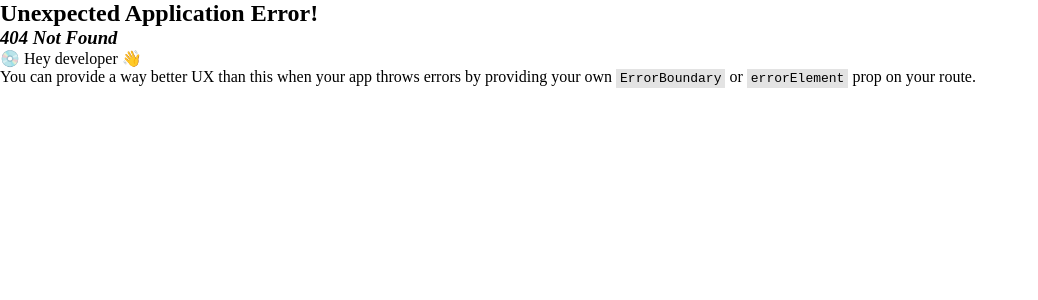
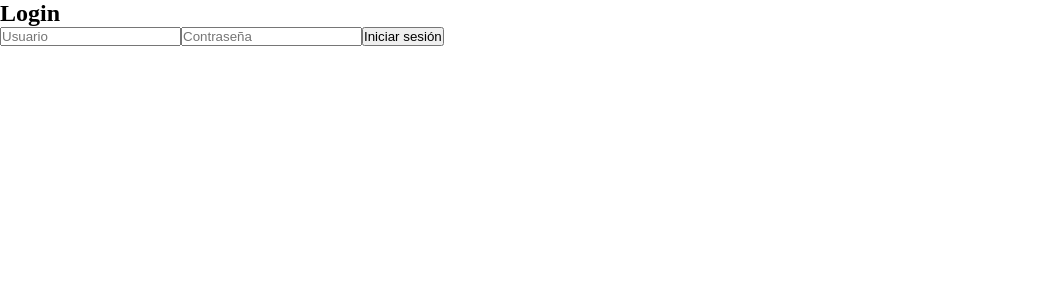
Before and after one commit to No-Country-simulation/s21-t22-webapp, a React (Vite) app in the folder frontend/: page /login in a window 1280 px wide. Before the commit this address had no page. Shown: the top 300 px of the page, without its empty margins (0-1038 px from the left). Built offline with nearby package versions, Linux system fonts and the light colour scheme.

Commit message:
Privatizamos rutas

```diff
--- /dev/null
+++ b/frontend/src/auth/components/Login.tsx
@@ -0,0 +1,44 @@
+import React, { useState } from "react";
+import useAuthStore from "../stores/authStore";
+import { useNavigate } from "react-router-dom";
+
+const Login: React.FC = () => {
+  const [username, setUsername] = useState<string>("");
+  const [password, setPassword] = useState<string>("");
+  const login = useAuthStore((state) => state.login);
+  const navigate = useNavigate();
+
+  const handleSubmit = (e: React.FormEvent) => {
+    e.preventDefault();
+    // Simular una autenticación exitosa
+    if (username === "admin" && password === "1234") {
+      login({ name: username }); // Guardar el usuario en el store
+      alert("Inicio de sesión exitoso");
+      navigate("/viajes");
+    } else {
+      alert("Credenciales incorrectas");
+    }
+  };
+
+  return (
+    // LUEGO ADAPTAMOS EL FORMULARIO A REACT HOOK FORM!!
+    <form onSubmit={handleSubmit}>
+      <h2>Login</h2>
+      <input
+        type="text"
+        placeholder="Usuario"
+        value={username}
+        onChange={(e) => setUsername(e.target.value)}
+      />
+      <input
+        type="password"
+        placeholder="Contraseña"
+        value={password}
+        onChange={(e) => setPassword(e.target.value)}
+      />
+      <button type="submit">Iniciar sesión</button>
+    </form>
+  );
+};
+
+export default Login;
--- /dev/null
+++ b/frontend/src/auth/components/Profile.tsx
@@ -0,0 +1,22 @@
+import React from "react";
+import useAuthStore from "../stores/authStore";
+
+const Profile: React.FC = () => {
+  const user = useAuthStore((state) => state.user);
+  const logout = useAuthStore((state) => state.logout);
+
+  return (
+    <div>
+      {user ? (
+        <div>
+          <h2>Perfil de {user.name}</h2>
+          <button onClick={logout}>Cerrar sesión</button>
+        </div>
+      ) : (
+        <p>No has iniciado sesión</p>
+      )}
+    </div>
+  );
+};
+
+export default Profile;
--- /dev/null
+++ b/frontend/src/auth/stores/authStore.ts
@@ -0,0 +1,27 @@
+import { create } from "zustand";
+
+interface AuthState {
+  user: { name: string } | null;
+  isAuthenticated: boolean;
+  login: (userData: { name: string }) => void;
+  logout: () => void;
+}
+
+// Store de autenticación
+const useAuthStore = create<AuthState>((set) => ({
+  user: null,
+  isAuthenticated: false,
+
+  // Función para iniciar sesión
+  login: (userData) => set({ user: userData, isAuthenticated: true }),
+
+  // Función para cerrar sesión
+  logout: () => set({ user: null, isAuthenticated: false }),
+}));
+
+// agregar contextos hacia abajo
+// .
+// .
+// .
+
+export default useAuthStore;
--- a/frontend/src/contexts/AuthProvider.tsx
+++ /dev/null
@@ -1,29 +0,0 @@
-import React, { createContext, useState, ReactNode } from "react";
-
-// Define el tipo para el contexto
-type AuthContextType = {
-  isAuthenticated: boolean;
-  login: () => void;
-  logout: () => void;
-};
-
-// Crea el contexto
-const AuthContext = createContext<AuthContextType | undefined>(undefined);
-
-// Define el proveedor de autenticación
-export const AuthProvider: React.FC<{ children: ReactNode }> = ({
-  children,
-}) => {
-  const [isAuthenticated, setIsAuthenticated] = useState(false);
-
-  const login = () => setIsAuthenticated(true);
-  const logout = () => setIsAuthenticated(false);
-
-  return (
-    <AuthContext.Provider value={{ isAuthenticated, login, logout }}>
-      {children}
-    </AuthContext.Provider>
-  );
-};
-
-export default AuthProvider;
--- a/frontend/src/routes/PrivateRoute.tsx
+++ b/frontend/src/routes/PrivateRoute.tsx
@@ -1,15 +1,17 @@
 import React from "react";
-import { Navigate } from "react-router-dom";
+import { Navigate, Outlet } from "react-router-dom";
+import useAuthStore from "../auth/stores/authStore";
 
-interface PrivateRouteProps {
-  children: React.ReactElement;
-  isAuthenticated: boolean;
-}
+const PrivateRoute: React.FC = () => {
+  const isAuthenticated = useAuthStore((state) => state.isAuthenticated);
 
-const PrivateRoute: React.FC<PrivateRouteProps> = ({
-  children,
-  isAuthenticated,
-}) => {
-  return isAuthenticated ? children : <Navigate to="/" />;
+  // Si no está autenticado, redirigir al login
+  if (!isAuthenticated) {
+    return <Navigate to="/login" replace />;
+  }
+
+  // Si está autenticado, renderizar el contenido de la ruta
+  return <Outlet />;
 };
+
 export default PrivateRoute;
--- a/frontend/src/routes/Router.tsx
+++ b/frontend/src/routes/Router.tsx
@@ -1,11 +1,11 @@
 import { createBrowserRouter, RouterProvider } from "react-router-dom";
-import { AuthProvider } from "../contexts/AuthProvider";
 import { ReactElement } from "react";
-import Prueba, { Anidada1, Anidada2 } from "../pages/Prueba";
-// import BusSeatSelector from './components/BusSeatSelector';
 import Home from "../pages/Home";
 import Travels from "../pages/Travels";
 import Viajes from "../pages/Viajes";
+import Profile from "../auth/components/Profile";
+import PrivateRoute from "./PrivateRoute";
+import Login from "../auth/components/Login";
 
 type Route = {
   path: string;
@@ -27,41 +27,46 @@ const generateSeats = (count: number) => {
 const sampleSeats = generateSeats(50);
 
 const browserRoutes = createBrowserRouter([
+  // RUTAS PUBLICAS
   {
     path: "/",
-    // element: <BusSeatSelector seats={sampleSeats} quantity={2} />,
     element: <Home />,
   },
   {
-    path: "/prueba",
-    element: <Prueba />,
-    children: [
-      {
-        path: "anidada1",
-        element: <Anidada1 />,
-      },
-      {
-        path: "anidada2",
-        element: <Anidada2 />,
-      },
-    ],
+    path: "/login",
+    element: <Login />,
   },
   {
     path: "/travels/:origin/:destination/:date",
     element: <Travels />,
   },
+
+  // RUTAS PRIVADAS  ( para ingresar a rutas privadas, en "/login" poner---> user:admin clave:1234)
+  {
+    path: "/profile",
+    element: <PrivateRoute />,
+    children: [
+      {
+        path: "",
+        element: <Profile />,
+      },
+    ],
+  },
+
   {
     path: "/viajes",
-    element: <Viajes />,
+    element: <PrivateRoute />,
+    children: [
+      {
+        path: "",
+        element: <Viajes />,
+      },
+    ],
   },
 ] as Route[]);
 
 const AppRouter: React.FC = () => {
-  return (
-    <AuthProvider>
-      <RouterProvider router={browserRoutes} />
-    </AuthProvider>
-  );
+  return <RouterProvider router={browserRoutes} />;
 };
 
 export default AppRouter;
```
Also changed, not shown: 1 other file (tests, documents, lock files or other folders).
